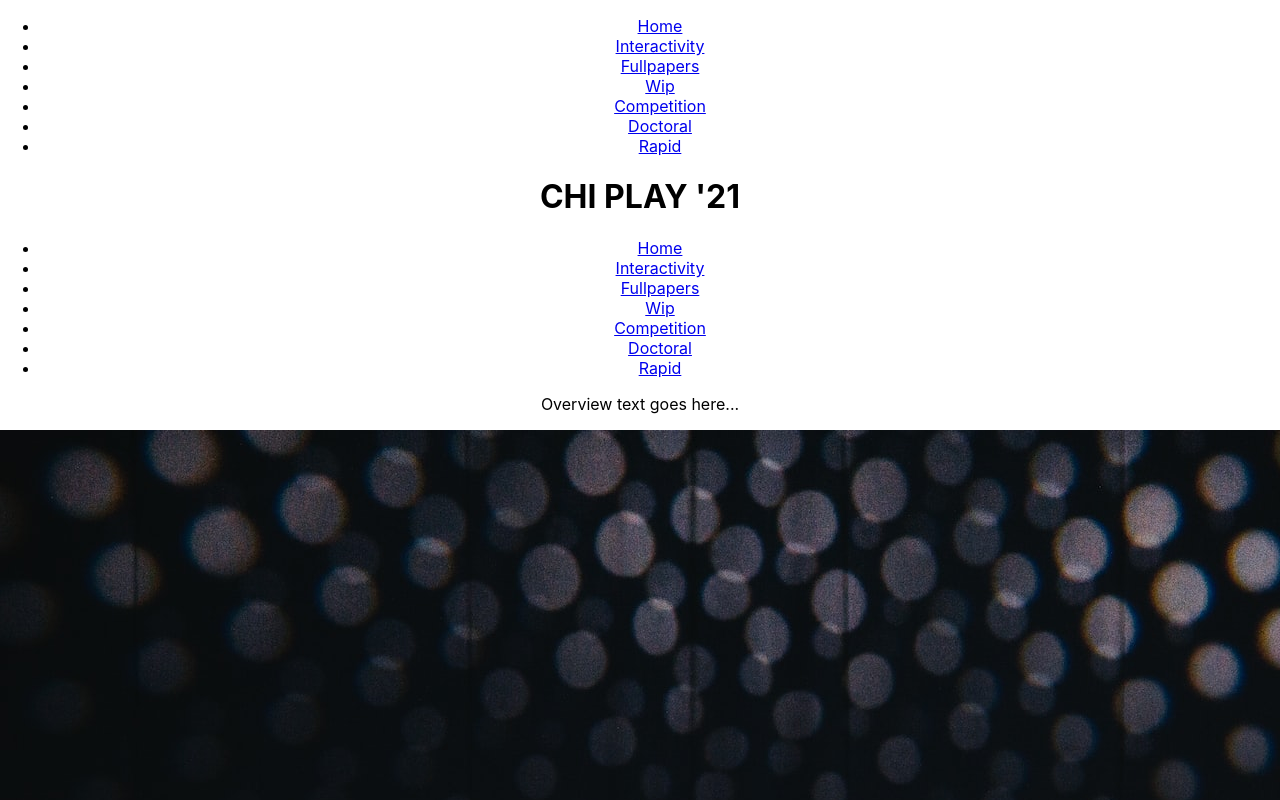
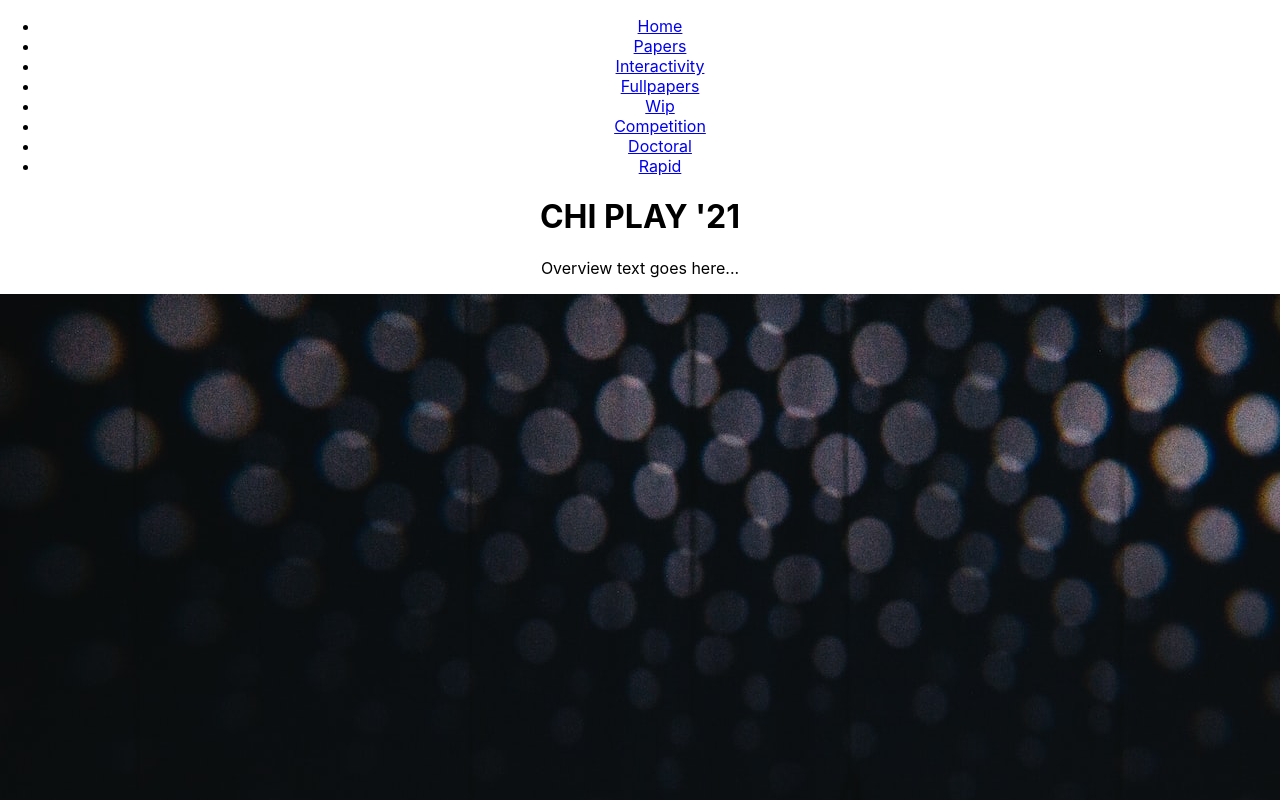
Before and after one commit to Ankers261/KF6012, a React (Create React App) app in the folder assignment-app/: page / in a window 1280 px wide. Shown: the top 800 px of the page. Built offline with nearby package versions, Linux system fonts and the light colour scheme.

Commit message:
Small changes

```diff
--- a/assignment-app/src/Home.js
+++ b/assignment-app/src/Home.js
@@ -6,7 +6,6 @@
   return (
     <div className="Home">
         <h1>CHI PLAY '21</h1>
-        <Navbar/>
         <p>Overview text goes here...</p>
         <img src = {homeImage} alt = "Conference hall"/>
         <Footer/>
--- a/assignment-app/src/Navbar.js
+++ b/assignment-app/src/Navbar.js
@@ -5,6 +5,7 @@
       <div className="Navbar">
         <ul>
           <li><Link to = "/">Home</Link></li>
+          <li><Link to = "/Papers">Papers</Link></li>
           <li><Link to = "/Interactivity">Interactivity</Link></li>
           <li><Link to = "/Fullpapers">Fullpapers</Link></li>
           <li><Link to = "/Wip">Wip</Link></li>
```
